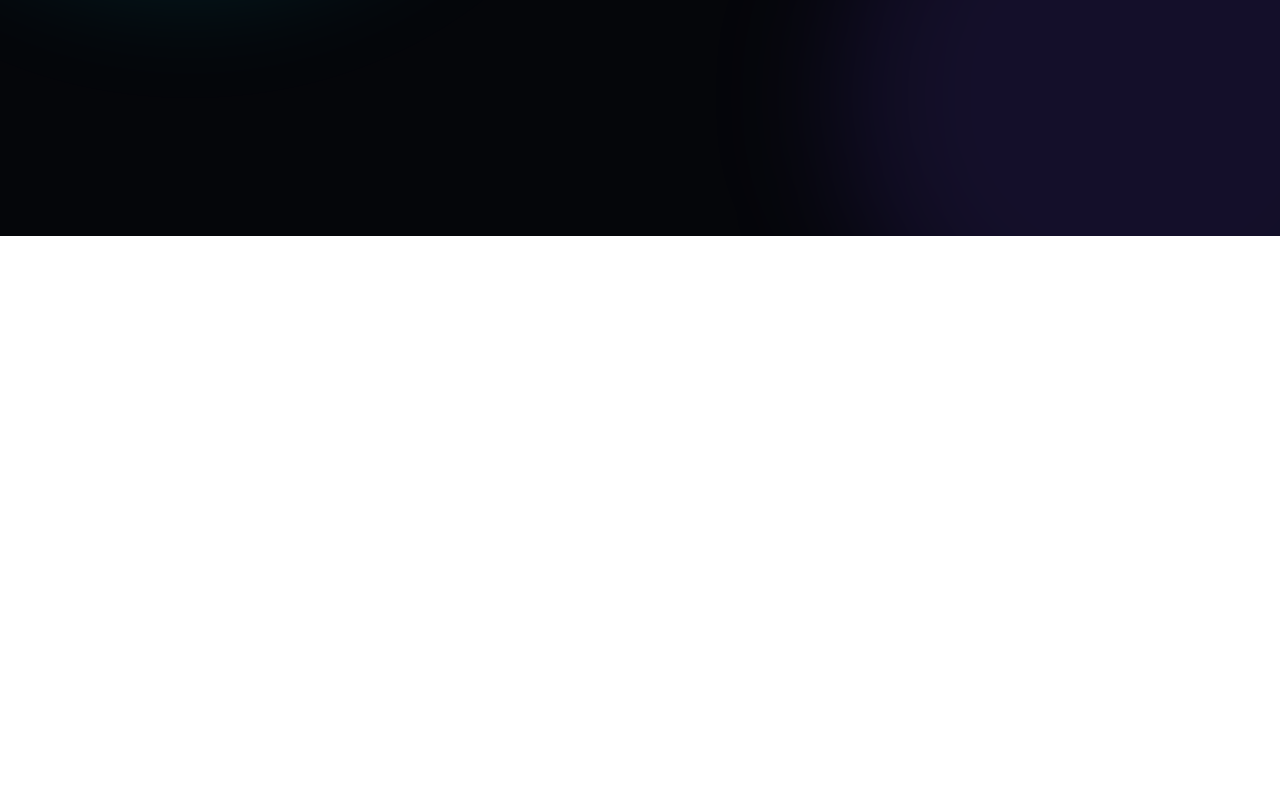
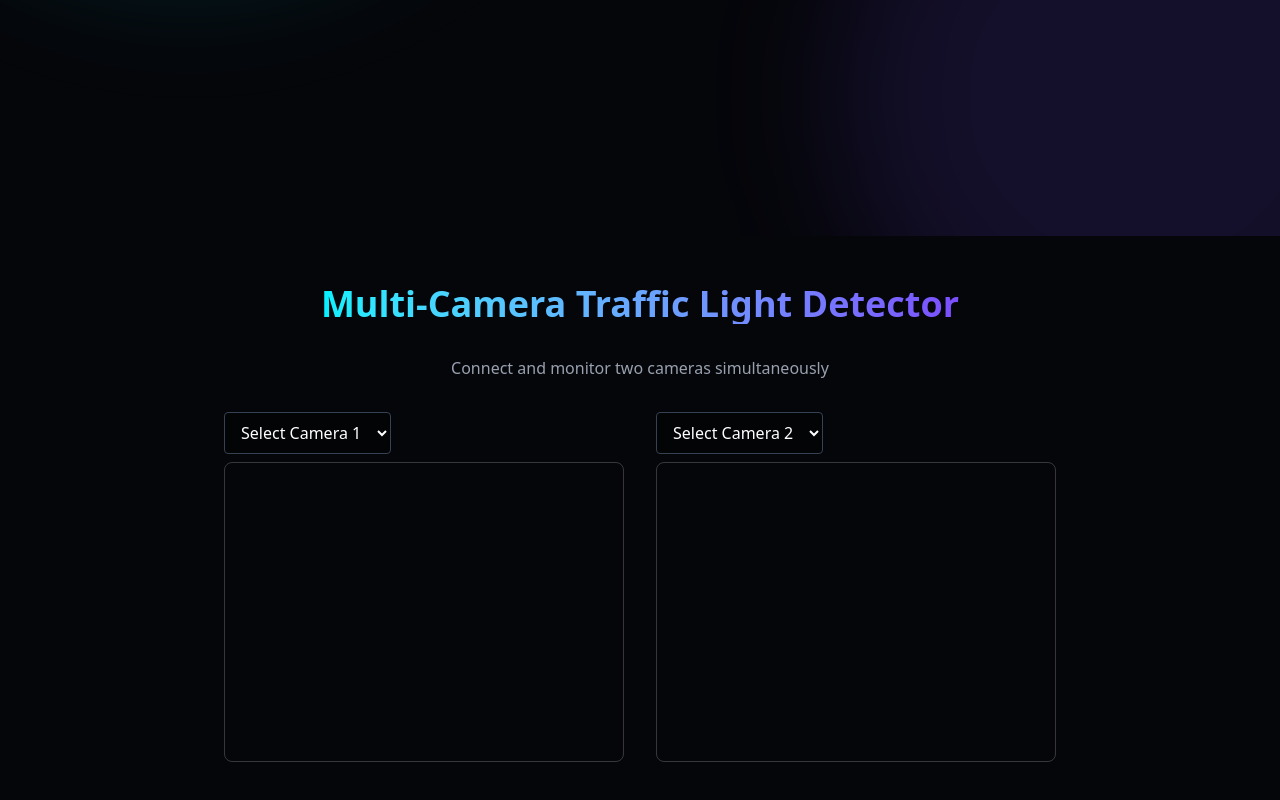
Before and after one commit to krish12388/sih, a React app in the folder traffic-flow/: page / in a window 1280 px wide. Shown: the part 564-1364 px from the top of the page. Before the commit the page ends 800 px from the top, so only its background shows below. Built offline with nearby package versions, Linux system fonts and the light colour scheme; the HTML template or start-up script is replaced by a standard one.

Commit message:
feat: Add MultiCameraTrafficLight component for simultaneous camera monitoring

```diff
--- a/traffic-flow/src/App.jsx
+++ b/traffic-flow/src/App.jsx
@@ -4,7 +4,7 @@ import LandingPage from './pages/Landing'
 import Home from './pages/Home'
 import Contact from './pages/Contact'
 import UnderDevelopment from './pages/Unser_dev'
-
+import MultiCameraTrafficLight from './pages/Traffic_light'
 function App() {
 
 
@@ -15,6 +15,7 @@ function App() {
     <Login/>
     <Contact/>
     <UnderDevelopment/>
+    <MultiCameraTrafficLight/>
     </div>
   )
 }
--- /dev/null
+++ b/traffic-flow/src/pages/Traffic_light.jsx
@@ -0,0 +1,82 @@
+// src/pages/MultiCameraTrafficLight.jsx
+import React, { useEffect, useRef, useState } from "react";
+
+export default function MultiCameraTrafficLight() {
+  const [devices, setDevices] = useState([]);
+  const [camera1, setCamera1] = useState(null);
+  const [camera2, setCamera2] = useState(null);
+  const videoRef1 = useRef(null);
+  const videoRef2 = useRef(null);
+
+  useEffect(() => {
+    async function getDevices() {
+      const allDevices = await navigator.mediaDevices.enumerateDevices();
+      setDevices(allDevices.filter((d) => d.kind === "videoinput"));
+    }
+    getDevices();
+  }, []);
+
+  async function startStream(deviceId, videoRef) {
+    try {
+      const stream = await navigator.mediaDevices.getUserMedia({
+        video: { deviceId: { exact: deviceId } },
+      });
+      if (videoRef.current) {
+        videoRef.current.srcObject = stream;
+      }
+    } catch (error) {
+      console.error("Camera error:", error);
+    }
+  }
+
+  useEffect(() => {
+    if (camera1) startStream(camera1, videoRef1);
+  }, [camera1]);
+
+  useEffect(() => {
+    if (camera2) startStream(camera2, videoRef2);
+  }, [camera2]);
+
+  return (
+    <div className="min-h-screen bg-[#05060a] text-white flex flex-col items-center px-6 py-12 space-y-8">
+      <h1 className="text-4xl font-bold bg-gradient-to-r from-[#00f0ff] to-[#7b4dff] bg-clip-text text-transparent">
+        Multi-Camera Traffic Light Detector
+      </h1>
+      <p className="text-gray-400">Connect and monitor two cameras simultaneously</p>
+
+      <div className="flex space-x-8">
+        {/* Camera 1 */}
+        <div>
+          <select
+            className="mb-2 bg-black/40 border border-gray-700 px-3 py-2 rounded"
+            onChange={(e) => setCamera1(e.target.value)}
+          >
+            <option value="">Select Camera 1</option>
+            {devices.map((d) => (
+              <option key={d.deviceId} value={d.deviceId}>
+                {d.label || `Camera ${d.deviceId}`}
+              </option>
+            ))}
+          </select>
+          <video ref={videoRef1} autoPlay playsInline muted className="w-[400px] h-[300px] rounded-lg border border-white/20" />
+        </div>
+
+        {/* Camera 2 */}
+        <div>
+          <select
+            className="mb-2 bg-black/40 border border-gray-700 px-3 py-2 rounded"
+            onChange={(e) => setCamera2(e.target.value)}
+          >
+            <option value="">Select Camera 2</option>
+            {devices.map((d) => (
+              <option key={d.deviceId} value={d.deviceId}>
+                {d.label || `Camera ${d.deviceId}`}
+              </option>
+            ))}
+          </select>
+          <video ref={videoRef2} autoPlay playsInline muted className="w-[400px] h-[300px] rounded-lg border border-white/20" />
+        </div>
+      </div>
+    </div>
+  );
+}
```
